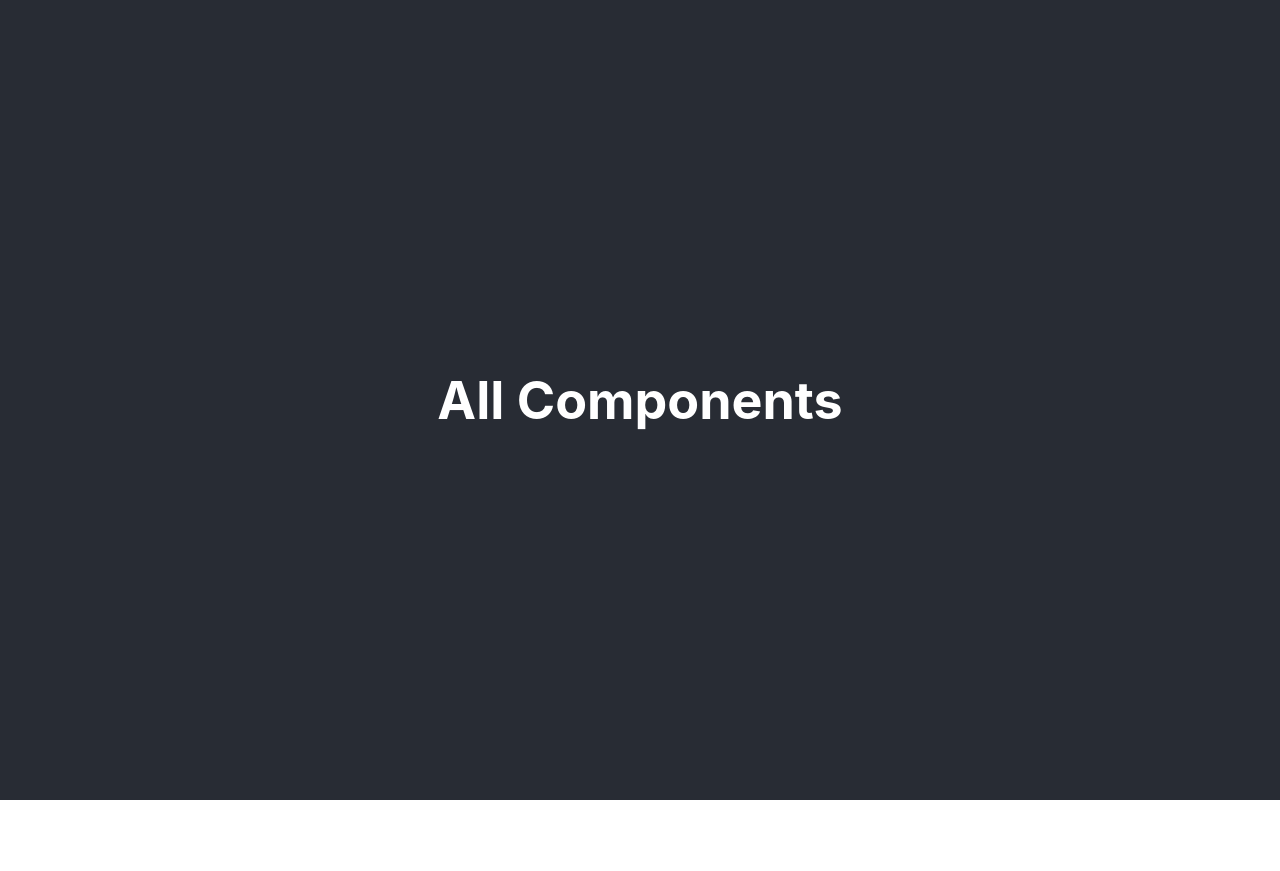
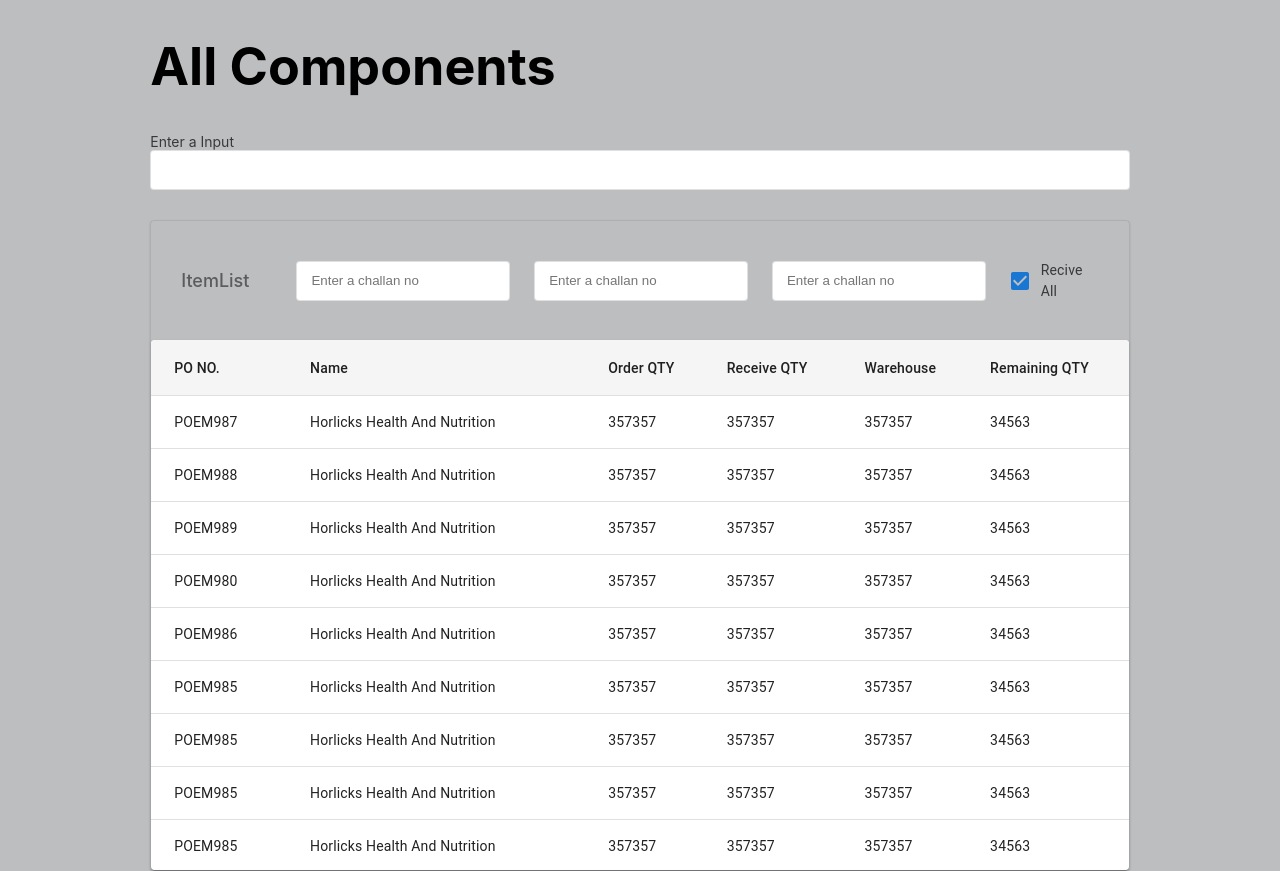
Before and after one commit to SakibAlIslam/sme-reusable-component, a React (Create React App) app: page / in a window 1280 px wide. Before the commit the page ends 800 px from the top, so only its background shows below. Built offline with nearby package versions, Linux system fonts and the light colour scheme.

Commit message:
input field and table added

```diff
--- a/package.json
+++ b/package.json
@@ -3,12 +3,18 @@
   "version": "0.1.0",
   "private": true,
   "dependencies": {
+    "@emotion/react": "^11.7.1",
+    "@emotion/styled": "^11.6.0",
+    "@mui/icons-material": "^5.2.5",
+    "@mui/material": "^5.2.7",
+    "@mui/styled-engine-sc": "^5.1.0",
     "@testing-library/jest-dom": "^5.16.1",
     "@testing-library/react": "^12.1.2",
     "@testing-library/user-event": "^13.5.0",
     "react": "^17.0.2",
     "react-dom": "^17.0.2",
     "react-scripts": "5.0.0",
+    "styled-components": "^5.3.3",
     "web-vitals": "^2.1.2"
   },
   "scripts": {
--- a/src/App.css
+++ b/src/App.css
@@ -14,7 +14,7 @@
 }
 
 .App-header {
-  background-color: #282c34;
+  background-color: #bdbec0;
   min-height: 100vh;
   display: flex;
   flex-direction: column;
--- a/src/App.js
+++ b/src/App.js
@@ -1,10 +1,9 @@
-
 import './App.css';
 import AllComponents from './Components/AllComponents';
 
 function App() {
   return (
-    <div className="App">
+    <div >
       <header className="App-header">
         <AllComponents />
       </header>
--- a/src/Components/AllComponents.js
+++ b/src/Components/AllComponents.js
@@ -1,9 +1,347 @@
-import React from 'react'
+import Checkbox from "@mui/material/Checkbox";
+import FormControlLabel from "@mui/material/FormControlLabel";
+import FormGroup from "@mui/material/FormGroup";
+import Paper from "@mui/material/Paper";
+import Table from "@mui/material/Table";
+import TableBody from "@mui/material/TableBody";
+import TableCell from "@mui/material/TableCell";
+import TableContainer from "@mui/material/TableContainer";
+import TableHead from "@mui/material/TableHead";
+import TableRow from "@mui/material/TableRow";
+import * as React from "react";
+import styled from "styled-components";
+import Input from "./Input";
+
+// Wrapper
+const Wrapper = styled.div`
+  max-width: 1110px;
+  margin: 0 auto;
+  border: 1px solid rgba(0, 0, 0, 0.08);
+  box-sizing: border-box;
+  box-shadow: 0px 1px 2px rgba(0, 0, 0, 0.16);
+  border-radius: 4px;
+  /*  */
+  margin-top: 30px;
+`;
+const TableHeader = styled.div`
+  padding: 25px 30px;
+  display: flex;
+  align-items: center;
+`;
+const TableName = styled.div`
+  margin-right: 47px;
+`;
+const NameHeading = styled.h4`
+  font-weight: 500;
+  font-size: 18px;
+  line-height: 21px;
+  color: rgba(50, 50, 50, 0.7);
+`;
+
+const tableCell = [
+  {
+    height: 52,
+    paddingTop: 0,
+    paddingBottom: 0,
+    lineHeight: 0,
+    paddingLeft: "23px",
+  },
+];
+console.log(tableCell);
+function createData(po, name, orderQty, receiveQty, warehouse, remainingQty) {
+  return { po, name, orderQty, receiveQty, warehouse, remainingQty };
+}
+
+const rows = [
+  createData(
+    "POEM987",
+    "Horlicks Health And Nutrition",
+    357357,
+    357357,
+    357357,
+    34563
+  ),
+  createData(
+    "POEM988",
+    "Horlicks Health And Nutrition",
+    357357,
+    357357,
+    357357,
+    34563
+  ),
+  createData(
+    "POEM989",
+    "Horlicks Health And Nutrition",
+    357357,
+    357357,
+    357357,
+    34563
+  ),
+  createData(
+    "POEM980",
+    "Horlicks Health And Nutrition",
+    357357,
+    357357,
+    357357,
+    34563
+  ),
+  createData(
+    "POEM986",
+    "Horlicks Health And Nutrition",
+    357357,
+    357357,
+    357357,
+    34563
+  ),
+  createData(
+    "POEM985",
+    "Horlicks Health And Nutrition",
+    357357,
+    357357,
+    357357,
+    34563
+  ),
+  createData(
+    "POEM985",
+    "Horlicks Health And Nutrition",
+    357357,
+    357357,
+    357357,
+    34563
+  ),
+  createData(
+    "POEM985",
+    "Horlicks Health And Nutrition",
+    357357,
+    357357,
+    357357,
+    34563
+  ),
+  createData(
+    "POEM985",
+    "Horlicks Health And Nutrition",
+    357357,
+    357357,
+    357357,
+    34563
+  ),
+  createData(
+    "POEM985",
+    "Horlicks Health And Nutrition",
+    357357,
+    357357,
+    357357,
+    34563
+  ),
+  createData(
+    "POEM985",
+    "Horlicks Health And Nutrition",
+    357357,
+    357357,
+    357357,
+    34563
+  ),
+  createData(
+    "POEM985",
+    "Horlicks Health And Nutrition",
+    357357,
+    357357,
+    357357,
+    34563
+  ),
+  createData(
+    "POEM985",
+    "Horlicks Health And Nutrition",
+    357357,
+    357357,
+    357357,
+    34563
+  ),
+  createData(
+    "POEM985",
+    "Horlicks Health And Nutrition",
+    357357,
+    357357,
+    357357,
+    34563
+  ),
+  createData(
+    "POEM985",
+    "Horlicks Health And Nutrition",
+    357357,
+    357357,
+    357357,
+    34563
+  ),
+  createData(
+    "POEM985",
+    "Horlicks Health And Nutrition",
+    357357,
+    357357,
+    357357,
+    34563
+  ),
+  createData(
+    "POEM985",
+    "Horlicks Health And Nutrition",
+    357357,
+    357357,
+    357357,
+    34563
+  ),
+  createData(
+    "POEM985",
+    "Horlicks Health And Nutrition",
+    357357,
+    357357,
+    357357,
+    34563
+  ),
+  createData(
+    "POEM985",
+    "Horlicks Health And Nutrition",
+    357357,
+    357357,
+    357357,
+    34563
+  ),
+];
 
 export default function AllComponents() {
-    return (
-        <div>
-            <h1>All Components</h1>
-        </div>
-    )
+  return (
+    <div>
+        <h1 style={{color:"black"}}>All Components</h1>
+        {/* text field */}
+        <>
+        <Input label={'Enter a Input'} />
+        </>
+      {/* table */}
+      <>
+        <Wrapper>
+          <TableHeader>
+            <TableName>
+              <NameHeading>ItemList</NameHeading>
+            </TableName>
+            <Input placeholderTxt="Enter a challan no" />
+            <Input placeholderTxt="Enter a challan no" />
+            <Input placeholderTxt="Enter a challan no" />
+            {/* Checkbox */}
+            <FormGroup>
+              <FormControlLabel
+                sx={{
+                  "& .MuiTypography-root": { fontSize: 14, letterSpacing: 0.2 },
+                }}
+                control={<Checkbox defaultChecked />}
+                label="Recive All"
+              />
+            </FormGroup>
+          </TableHeader>
+          <TableContainer sx={{ maxHeight: 530 }} component={Paper}>
+            <Table
+              stickyHeader
+              sx={{ minWidth: 650 }}
+              aria-label="simple table"
+            >
+              <TableHead>
+                <TableRow>
+                  <TableCell
+                    sx={{
+                      height: 55,
+                      padding: 0,
+                      paddingLeft: "23px",
+                      backgroundColor: "#F5F5F5",
+                    }}
+                  >
+                    PO NO.
+                  </TableCell>
+                  <TableCell
+                    sx={{
+                      height: 55,
+                      padding: 0,
+                      paddingLeft: "23px",
+                      backgroundColor: "#F5F5F5",
+                    }}
+                    align="left"
+                  >
+                    Name
+                  </TableCell>
+                  <TableCell
+                    sx={{
+                      height: 55,
+                      padding: 0,
+                      paddingLeft: "23px",
+                      backgroundColor: "#F5F5F5",
+                    }}
+                    align="left"
+                  >
+                    Order QTY
+                  </TableCell>
+                  <TableCell
+                    sx={{
+                      height: 55,
+                      padding: 0,
+                      paddingLeft: "23px",
+                      backgroundColor: "#F5F5F5",
+                    }}
+                    align="left"
+                  >
+                    Receive QTY
+                  </TableCell>
+                  <TableCell
+                    sx={{
+                      height: 55,
+                      padding: 0,
+                      paddingLeft: "23px",
+                      backgroundColor: "#F5F5F5",
+                    }}
+                    align="left"
+                  >
+                    Warehouse
+                  </TableCell>
+                  <TableCell
+                    sx={{
+                      height: 55,
+                      padding: 0,
+                      paddingLeft: "23px",
+                      backgroundColor: "#F5F5F5",
+                    }}
+                    align="left"
+                  >
+                    Remaining QTY
+                  </TableCell>
+                </TableRow>
+              </TableHead>
+              <TableBody>
+                {rows.map((row) => (
+                  <TableRow
+                    key={row.po}
+                    sx={{ "&:last-child td, &:last-child th": { border: 0 } }}
+                  >
+                    <TableCell component="th" scope="row" sx={tableCell}>
+                      {row.po}
+                    </TableCell>
+                    <TableCell align="left" sx={tableCell}>
+                      {row.name}
+                    </TableCell>
+                    <TableCell align="left" sx={tableCell}>
+                      {row.orderQty}
+                    </TableCell>
+                    <TableCell align="left" sx={tableCell}>
+                      {row.receiveQty}
+                    </TableCell>
+                    <TableCell align="left" sx={tableCell}>
+                      {row.warehouse}
+                    </TableCell>
+                    <TableCell align="left" sx={tableCell}>
+                      {row.remainingQty}
+                    </TableCell>
+                  </TableRow>
+                ))}
+              </TableBody>
+            </Table>
+          </TableContainer>
+        </Wrapper>
+      </>
+    </div>
+  );
 }
--- /dev/null
+++ b/src/Components/Input.jsx
@@ -0,0 +1,11 @@
+import React from 'react';
+import Style from './Input.module.css';
+
+const Input = ({ label, placeholderTxt }) => (
+    <>
+        {label ? <label>{label}</label> : ''}
+        <input className={Style.inputField} placeholder={placeholderTxt} />
+    </>
+);
+
+export default Input;
--- /dev/null
+++ b/src/Components/Input.module.css
@@ -0,0 +1,22 @@
+.inputField {
+    border: 1px solid rgba(0, 0, 0, 0.12);
+    box-sizing: border-box;
+    border-radius: 4px;
+    padding: 8px 14px;
+    width: 100%;
+    /* width: 328px; */
+    height: 40px;
+    margin-right: 24px;
+  }
+  .inputField:hover {
+    border: 1px solid rgba(0, 0, 0, 0.6);
+  }
+  .inputField:focus {
+    outline-color:  #4285F4;
+    border: 2px solid;
+  }
+label{
+    font-size: 14px;
+    display: block;
+    color: rgba(0, 0, 0, 0.7);
+}
```
Also changed, not shown: 1 other file (tests, documents, lock files or other folders).
